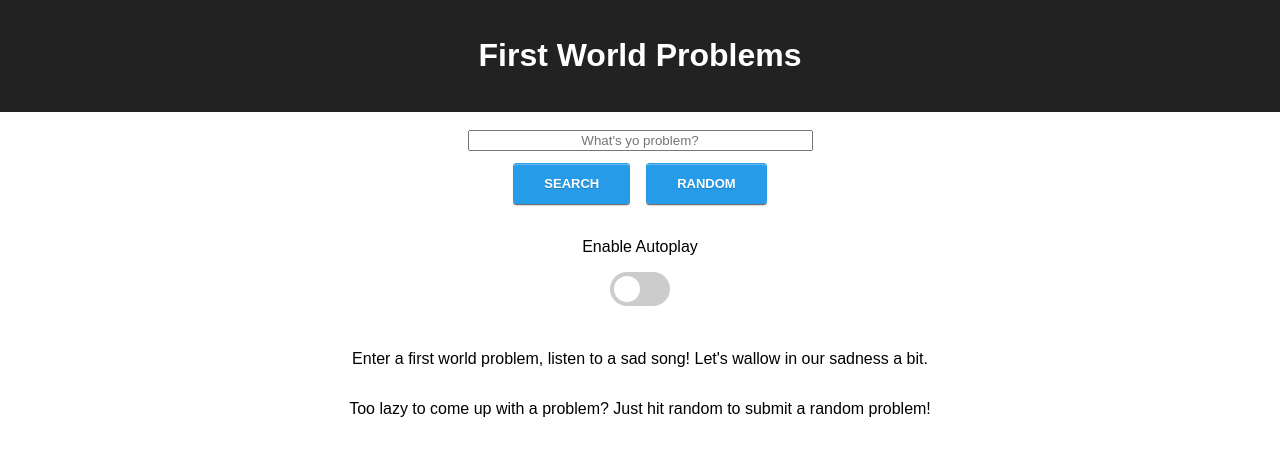
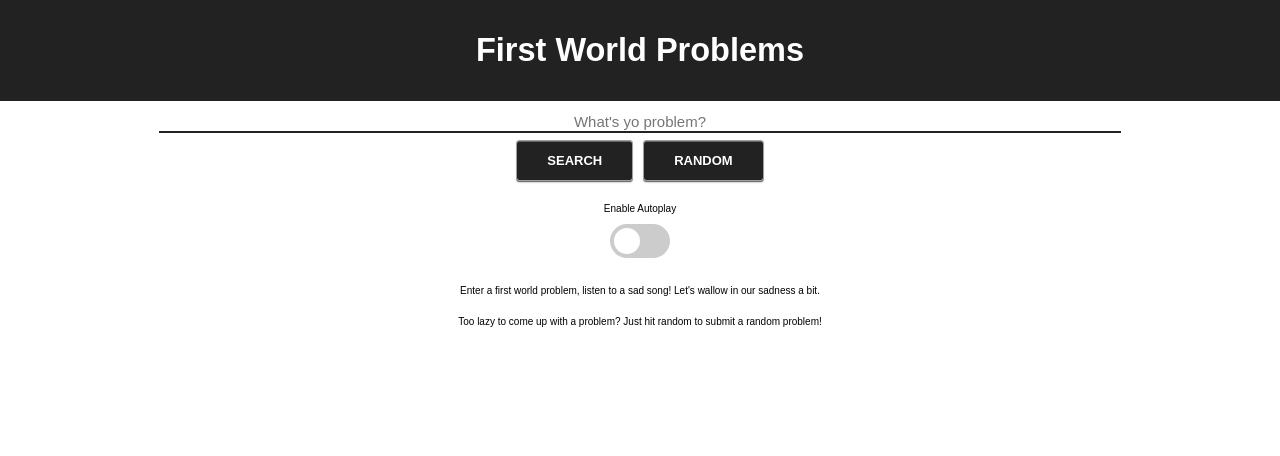
Before and after one commit to virtual-barcade/first-world-problems-client, a React (Create React App) app: page / in a window 1280 px wide. Shown: the top 456 px of the page. Built offline with nearby package versions, Linux system fonts and the light colour scheme.

Commit message:
[visual] align button / input colors with header

```diff
--- a/src/Button.css
+++ b/src/Button.css
@@ -71,14 +71,16 @@
 }
 
 .button.blue {
-  background-color: #269ce9;
-  border-color: #269ce9;
+  /* background-color: #269ce9; */
+  background-color: #222;
+  /* border-color: #269ce9; */
+  border-color: rgb(165, 160, 160);
 }
 
 .button.blue:hover {
-  background-color: #70b9e8;
+  background-color: rgb(134, 133, 133);
 }
 
 .button.blue:active {
-  background: #269ce9;
+  background: rgb(165, 160, 160);
 }
--- a/src/index.css
+++ b/src/index.css
@@ -2,6 +2,7 @@ body {
   margin: 0;
   padding: 0;
   font-family: sans-serif;
+  font-size: 62.5%;
 }
 
 form > div {
@@ -10,6 +11,10 @@ form > div {
 
 input {
   text-align: center;
+  border: none;
+  border-bottom: 2px solid #222;
+  width: 75%;
+  font-size: 1.5em;
 }
 
 a {
@@ -22,12 +27,13 @@ a {
 
 .header {
   background-color: #222;
+  /* background-color: #269ce9; */
   padding: 1em;
   color: white;
 }
 
 .title {
-  font-size: 2em;
+  font-size: 3.25em;
 }
 
 .space {
```
